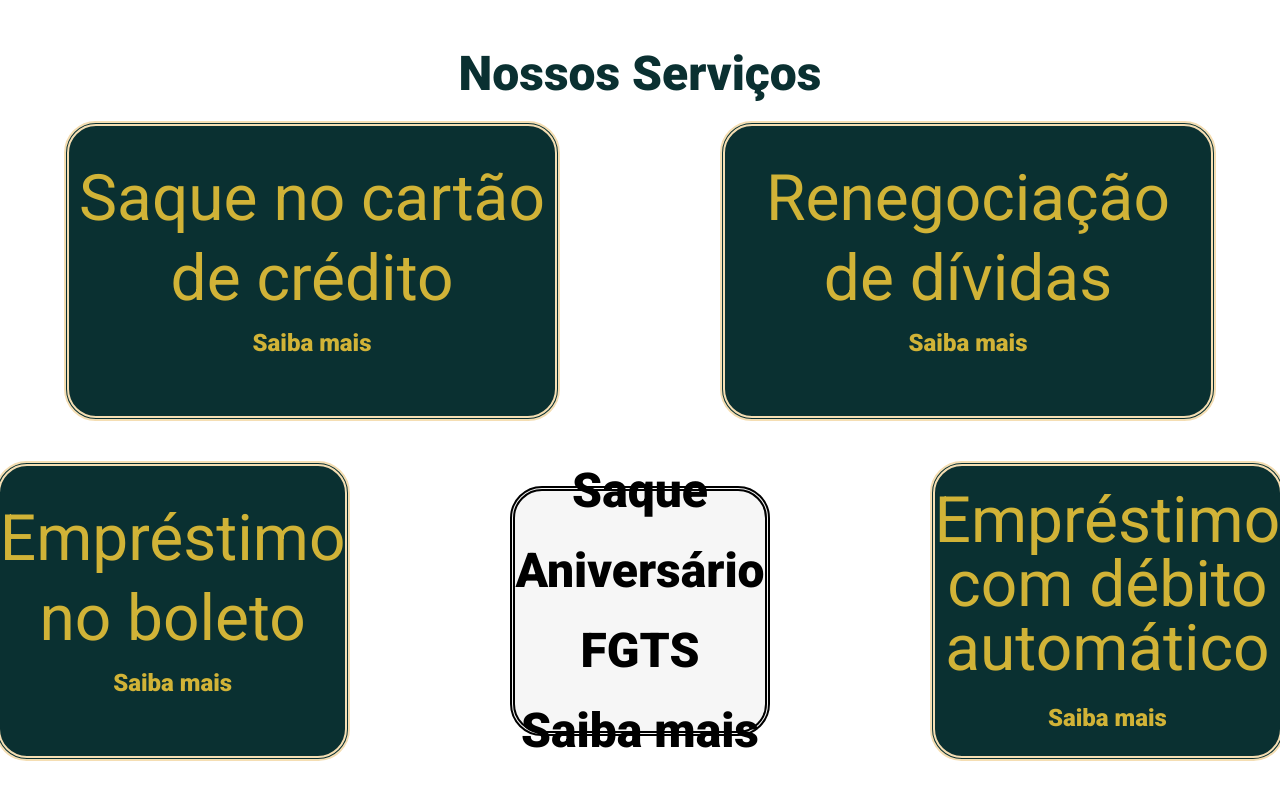
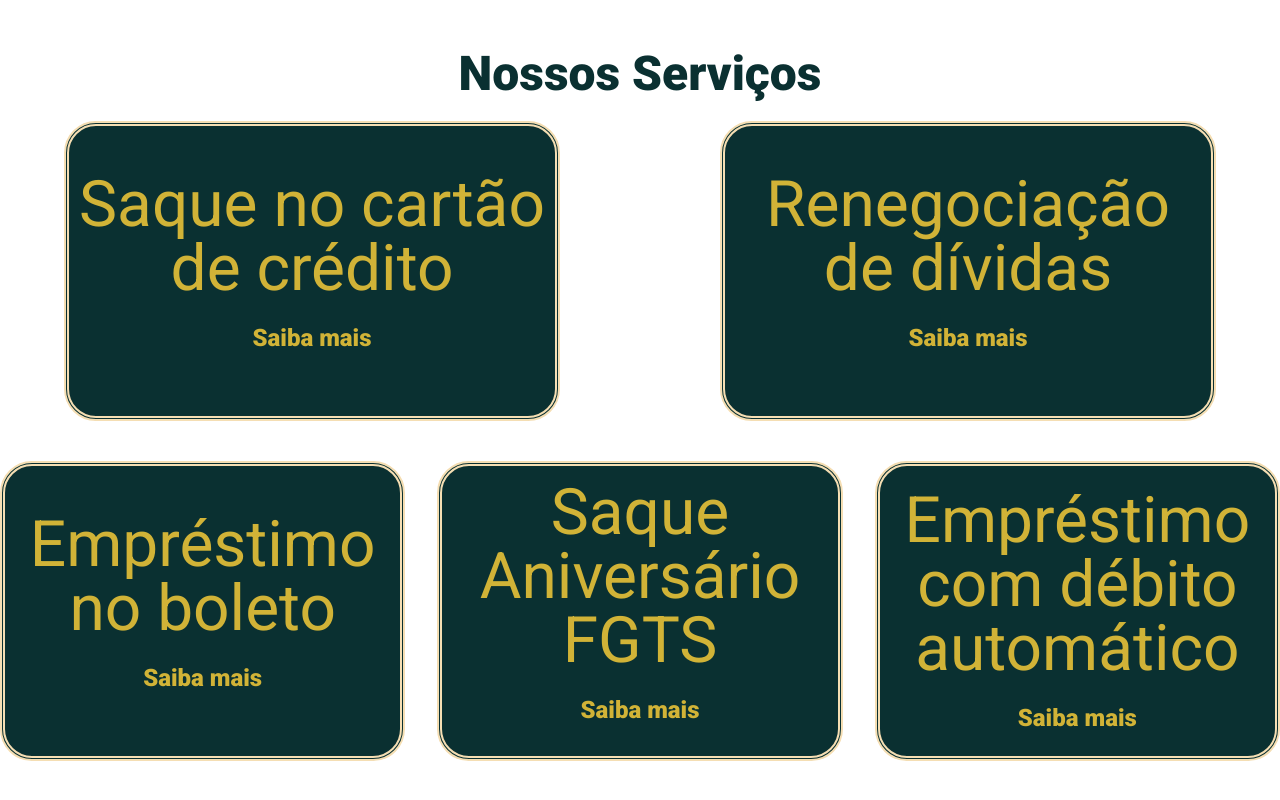
Before and after one commit to credtei/landingPage, a plain HTML site: page index.html in a window 1280 px wide. Shown: the part 1020-1820 px from the top of the page. Drawn offline with nearby package versions, Linux system fonts and the light colour scheme; a web font is replaced by a local one.

Commit message:
Update styles.css

```diff
--- a/assets/css/styles.css
+++ b/assets/css/styles.css
@@ -106,7 +106,6 @@ nav {
   z-index: 3;
 }
 
-
 .sumir{
   display: none;
 }
@@ -154,6 +153,10 @@ nav {
     left: 0.8rem;
     z-index: 3;
   }
+  .topnav .item-menu{
+    font-size: 1rem;
+  }
+
 }
 
 /* The "responsive" class is added to the topnav with JavaScript when the user clicks on the icon. This class makes the topnav look good on small screens (display the links vertically instead of horizontally) */
@@ -440,8 +443,8 @@ nav {
   align-items: center;
   justify-content: center;
   flex-direction: row;
-  gap: 10rem;
-  width: 90%;
+  gap: 2rem;
+  width: 100%;
   margin-bottom: 1rem;
   line-height: 5rem;
 }
@@ -449,12 +452,13 @@ nav {
 .saiba-a{
   font-size: 1.5rem;
   font-weight: 600;
-  margin-top: -1rem;
+  margin-top: 0.3rem;
 }
 
 /* Popup container */
 .titulo-a {
   font-size: 4em;
+  line-height: 4rem;
   font-weight: 400;
   color: var(--secondary-color);
   display: flex;
@@ -462,7 +466,7 @@ nav {
   cursor: pointer;
   align-items: center;
   justify-content: center;
-  width: 600px;
+  width: 500px;
   height: 300px;
   border-radius: 2rem;
   border: thick double wheat;
@@ -592,12 +596,13 @@ nav {
 .saiba-c{
   font-size: 1.5rem;
   font-weight: 600;
-  margin-top: -1rem;
+  margin-top: 0.3rem;
 }
 
 /* Popup container */
 .titulo-c {
   font-size: 4em;
+  line-height: 4rem;
   font-weight: 400;
   color: var(--secondary-color);
   display: flex;
@@ -605,7 +610,7 @@ nav {
   cursor: pointer;
   align-items: center;
   justify-content: center;
-  width: 600px;
+  width: 500px;
   height: 300px;
   border-radius: 2rem;
   border: thick double wheat;
@@ -665,6 +670,7 @@ nav {
 /* Popup container */
 .titulo-d {
   font-size: 4em;
+  line-height: 4rem;
   font-weight: 400;
   color: var(--secondary-color);
   display: flex;
@@ -672,7 +678,7 @@ nav {
   cursor: pointer;
   align-items: center;
   justify-content: center;
-  width: 600px;
+  width: 500px;
   height: 300px;
   border-radius: 2rem;
   border: thick double wheat;
@@ -731,24 +737,31 @@ nav {
 .saiba-d{
   font-size: 1.5rem;
   font-weight: 600;
-  margin-top: -1rem;
-}
-
+  margin-top: 0.3rem;
+}
+
+.saiba-e{
+  font-size: 1.5rem;
+  font-weight: 600;
+  margin-top: 0.3rem;
+}
 
 /* Popup container */
 .titulo-e {
-  font-size: 3em;
-  font-weight: 600;
+  font-size: 4em;
+  line-height: 4rem;
+  font-weight: 400;
+  color: var(--secondary-color);
   display: flex;
   flex-direction: column;
   cursor: pointer;
   align-items: center;
   justify-content: center;
-  width: 400px;
-  height: 250px;
+  width: 500px;
+  height: 300px;
   border-radius: 2rem;
-  border: thick double #000000;
-  background-color: #f6f6f6;
+  border: thick double wheat;
+  background-color: var(--primary-color);
   text-align: center;
 }
 
@@ -756,16 +769,17 @@ nav {
 .titulo-e .popuptext {
   flex-flow: row wrap;
   padding: 1rem;
-  line-height: 1.5rem;
-  font-size: 1.5rem;
+  line-height: 2rem;
+  font-size: 2rem;
+  font-weight: 600;
   max-width: 80vw;
   visibility: hidden;
   background-color: #ffffff;
-  color: #000000;
+  color: var(--primary-color);
   text-align: center;
   position: absolute;
   z-index: 1;
-  border: 0.5px solid #000;
+  border: 0.5px solid var(--primary-color);
 }
 
 /* Popup arrow
@@ -819,7 +833,7 @@ nav {
   cursor: pointer;
   align-items: center;
   justify-content: center;
-  width: 600px;
+  width: 500px;
   height: 300px;
   border-radius: 2rem;
   border: thick double wheat;
@@ -1556,7 +1570,7 @@ footer {
     justify-content: center;
     width: 19rem;
     border-radius: 1rem;
-    border: thick double #000;
+    border: thick double wheat;
     line-height: 3rem;
   }
 
```
